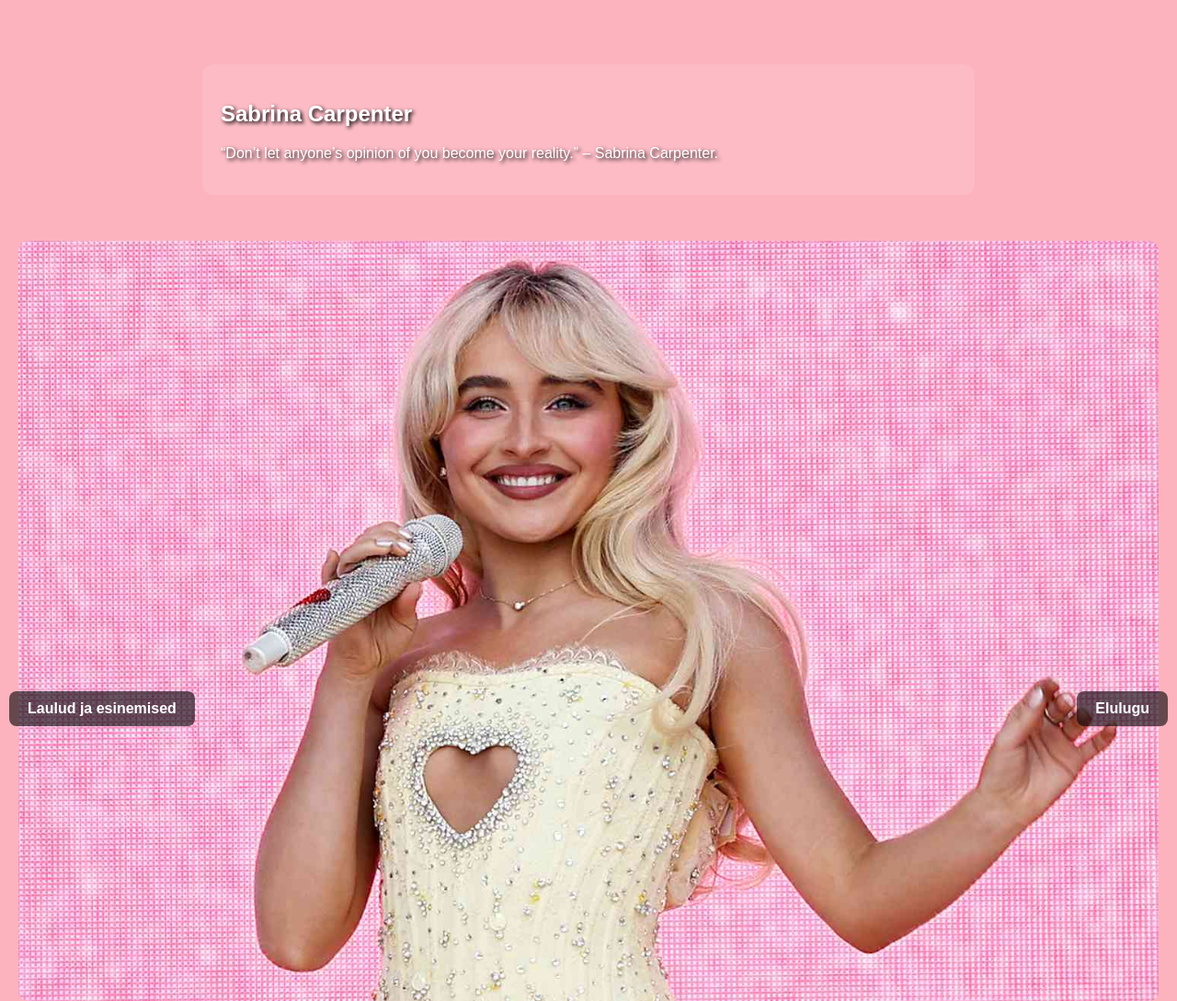
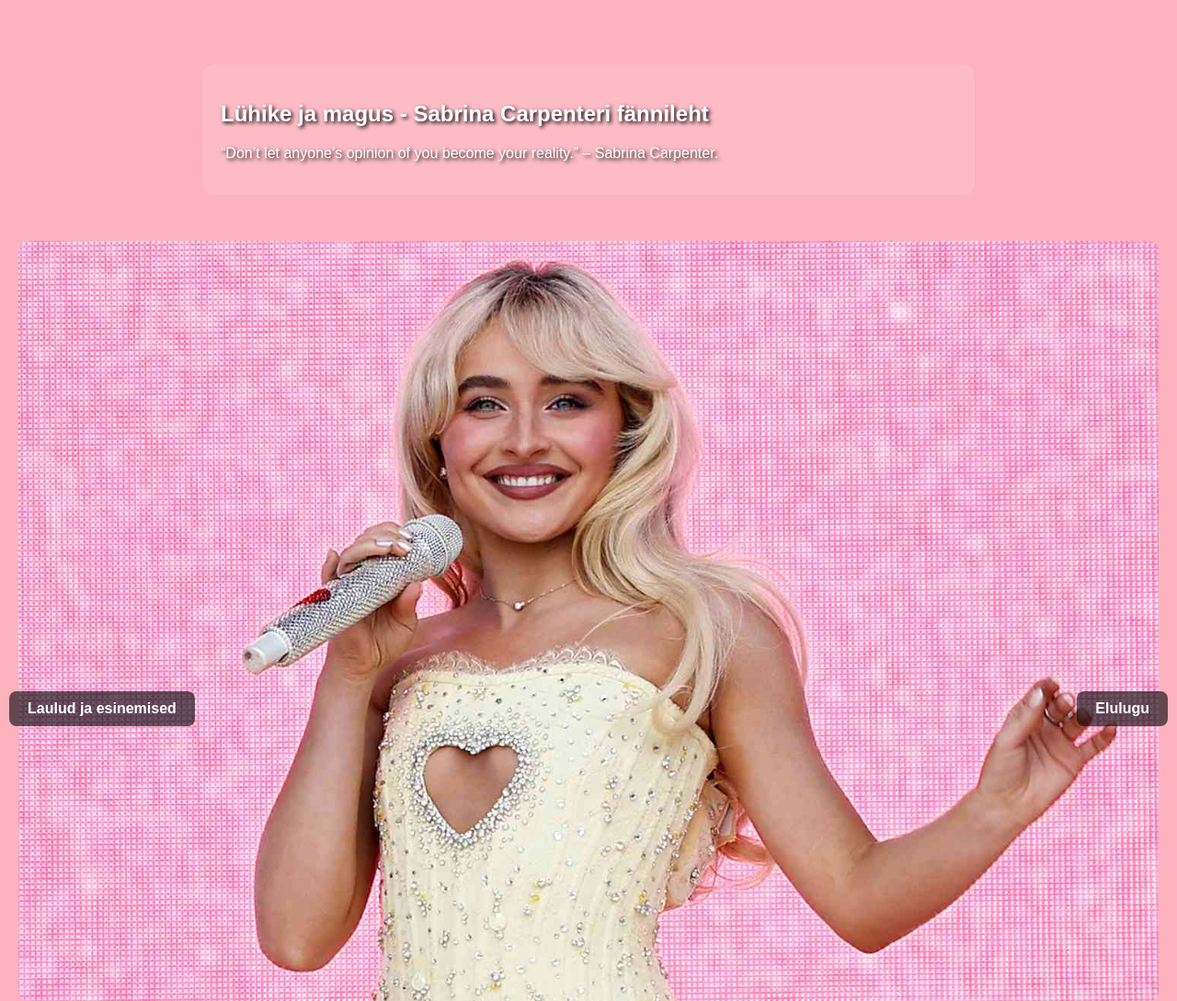
Before and after one commit to veeeel/ER_projekt, a plain HTML site: page Pealeht.html in a window 1280 px wide. Shown: the top 1089 px of the page at 92% size. Drawn offline with Linux system fonts and the light colour scheme.

Commit message:
pealehe pealkiri muudetud

```diff
--- a/Pealeht.html
+++ b/Pealeht.html
@@ -9,7 +9,7 @@
 <body>
 
 <section class="sektsioon">
-    <h1>Sabrina Carpenter</h1>
+    <h1>Lühike ja magus - Sabrina Carpenteri fännileht</h1>
     <p>“Don’t let anyone’s opinion of you become your reality.” – Sabrina Carpenter.</p>
 </section>
 
```
